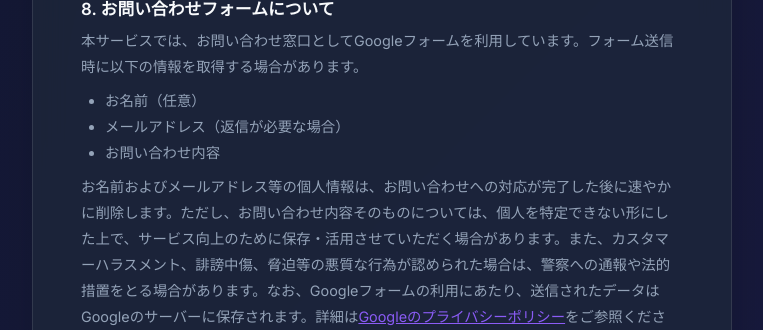
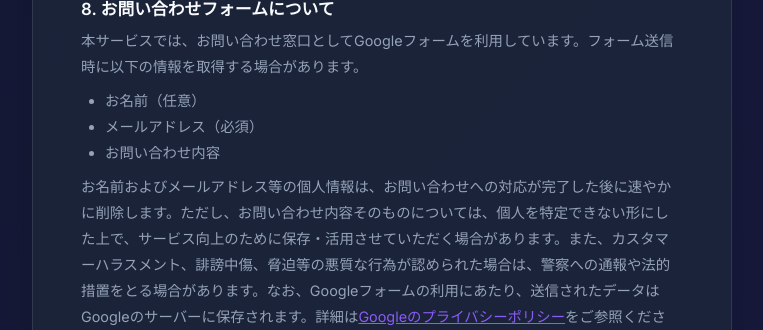
Before and after one commit to kabosu416/image-converter, a Flask app: page /privacy in a window 1280 px wide. Shown: the part 1629-1959 px from the top of the page, without its empty margins (258-1021 px from the left). Run offline with Flask 3, Linux system fonts and the light colour scheme; some libraries are stand-ins or nearby versions.

Commit message:
docs: Make email address required in contact form section

```diff
--- a/templates/privacy.html
+++ b/templates/privacy.html
@@ -101,7 +101,7 @@
             <p>本サービスでは、お問い合わせ窓口としてGoogleフォームを利用しています。フォーム送信時に以下の情報を取得する場合があります。</p>
             <ul>
                 <li>お名前（任意）</li>
-                <li>メールアドレス（返信が必要な場合）</li>
+                <li>メールアドレス（必須）</li>
                 <li>お問い合わせ内容</li>
             </ul>
             <p>お名前およびメールアドレス等の個人情報は、お問い合わせへの対応が完了した後に速やかに削除します。ただし、お問い合わせ内容そのものについては、個人を特定できない形にした上で、サービス向上のために保存・活用させていただく場合があります。また、カスタマーハラスメント、誹謗中傷、脅迫等の悪質な行為が認められた場合は、警察への通報や法的措置をとる場合があります。なお、Googleフォームの利用にあたり、送信されたデータはGoogleのサーバーに保存されます。詳細は<a href="https://policies.google.com/privacy" target="_blank" rel="noopener noreferrer">Googleのプライバシーポリシー</a>をご参照ください。</p>
@@ -193,7 +193,7 @@
             <p>We use Google Forms as our inquiry contact point. The following information may be collected when you submit the form:</p>
             <ul>
                 <li>Name (optional)</li>
-                <li>Email address (if a reply is needed)</li>
+                <li>Email address (required)</li>
                 <li>Inquiry details</li>
             </ul>
             <p>Personal information such as your name and email address will be promptly deleted after your inquiry is resolved. However, the content of the inquiry itself may be anonymized and retained for the purpose of improving our service. Furthermore, in cases of customer harassment, slander, threats, or other malicious behavior, we reserve the right to report the incident to law enforcement or take legal action. Please note that submitted data is stored on Google's servers. For details, see <a href="https://policies.google.com/privacy" target="_blank" rel="noopener noreferrer">Google's Privacy Policy</a>.</p>
```
